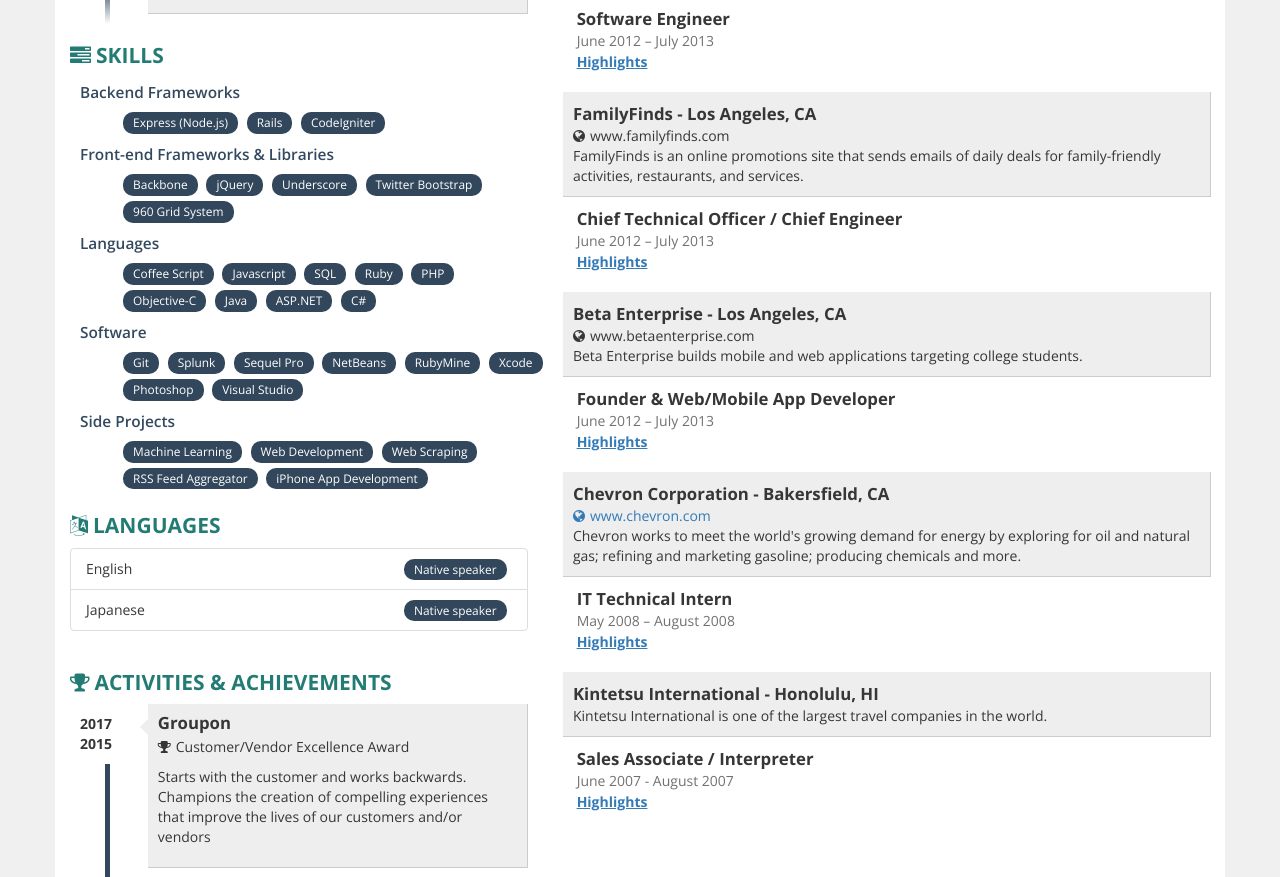
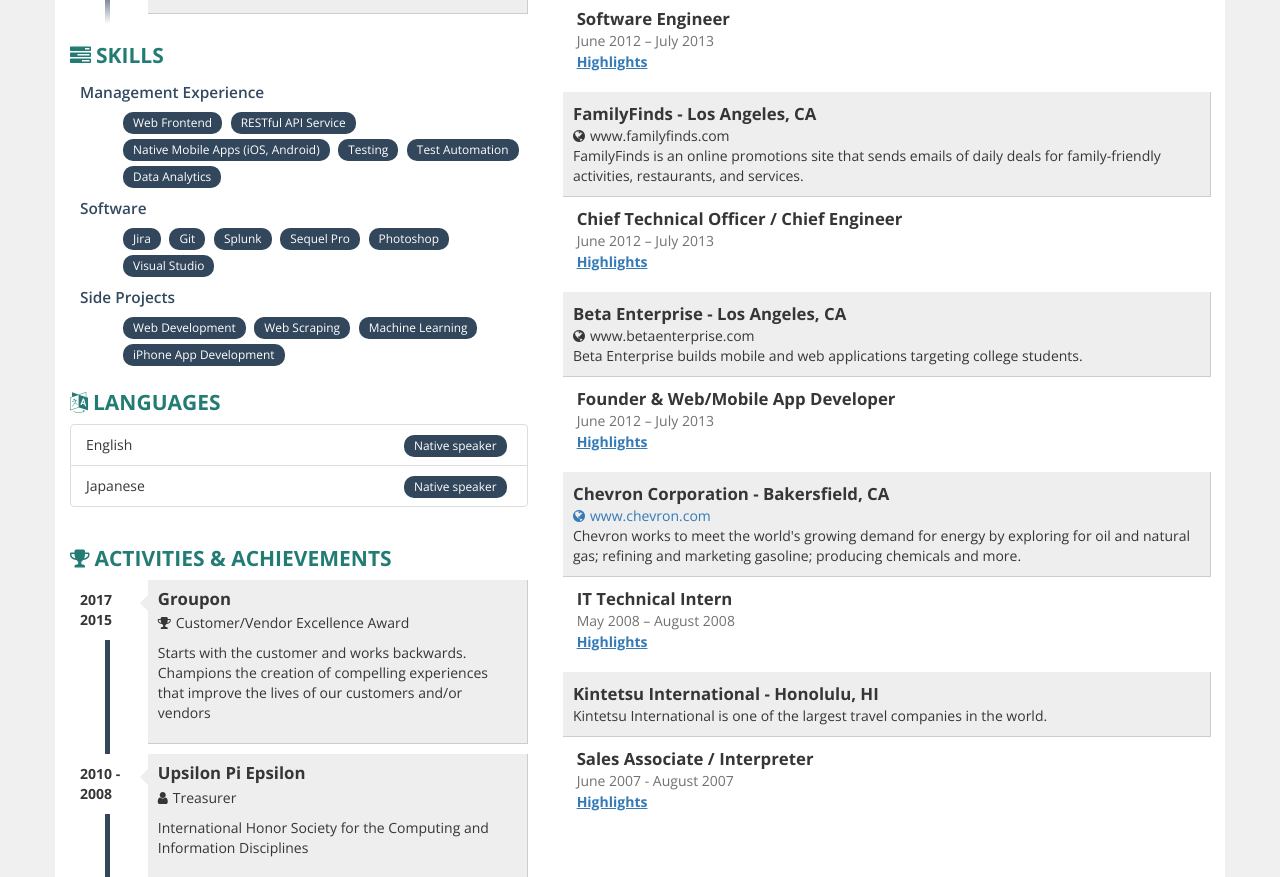
Before and after one commit to rjyamada/rjyamada.github.io, a plain HTML site: page index.html in a window 1280 px wide. Shown: the part 849-1726 px from the top of the page. Drawn offline with nearby package versions, Linux system fonts and the light colour scheme.

Commit message:
Update Skills

```diff
--- a/index.html
+++ b/index.html
@@ -66,46 +66,23 @@
           <div class="box clearfix">
             <h2><i class="fa fa-tasks ico"></i>Skills</h2>
             <div class="skills">
-              <div class="item-skills">Backend Frameworks</div>
+              <div class="item-skills">Management Experience</div>
               <div class="col-sm-offset-1 col-sm-12 clearfix">
-                <span class="skill badge">Express (Node.js)</span>
-                <span class="skill badge">Rails</span>
-                <span class="skill badge">CodeIgniter</span>
-              </div>
-            </div>
-            <div class="skills">
-              <div class="item-skills">Front-end Frameworks &amp; Libraries</div>
-              <div class="col-sm-offset-1 col-sm-12 clearfix">
-                <span class="skill badge">Backbone</span>
-                <span class="skill badge">jQuery</span>
-                <span class="skill badge">Underscore</span>
-                <span class="skill badge">Twitter Bootstrap</span>
-                <span class="skill badge">960 Grid System</span>
-              </div>
-            </div>
-            <div class="skills">
-              <div class="item-skills">Languages</div>
-              <div class="col-sm-offset-1 col-sm-12 clearfix">
-                <span class="skill badge">Coffee Script</span>
-                <span class="skill badge">Javascript</span>
-                <span class="skill badge">SQL</span>
-                <span class="skill badge">Ruby</span>
-                <span class="skill badge">PHP</span>
-                <span class="skill badge">Objective-C</span>
-                <span class="skill badge">Java</span>
-                <span class="skill badge">ASP.NET</span>
-                <span class="skill badge">C#</span>
+                <span class="skill badge">Web Frontend</span>
+                <span class="skill badge">RESTful API Service</span>
+                <span class="skill badge">Native Mobile Apps (iOS, Android)</span>
+                <span class="skill badge">Testing</span>
+                <span class="skill badge">Test Automation</span>
+                <span class="skill badge">Data Analytics</span>
               </div>
             </div>
             <div class="skills">
               <div class="item-skills">Software</div>
               <div class="col-sm-offset-1 col-sm-12 clearfix">
+                <span class="skill badge">Jira</span>
                 <span class="skill badge">Git</span>
                 <span class="skill badge">Splunk</span>
                 <span class="skill badge">Sequel Pro</span>
-                <span class="skill badge">NetBeans</span>
-                <span class="skill badge">RubyMine</span>
-                <span class="skill badge">Xcode</span>
                 <span class="skill badge">Photoshop</span>
                 <span class="skill badge">Visual Studio</span>
               </div>
@@ -113,10 +90,9 @@
             <div class="skills">
               <div class="item-skills">Side Projects</div>
               <div class="col-sm-offset-1 col-sm-12 clearfix">
-                <span class="skill badge">Machine Learning</span>
                 <span class="skill badge">Web Development</span>
                 <span class="skill badge">Web Scraping</span>
-                <span class="skill badge">RSS Feed Aggregator</span>
+                <span class="skill badge">Machine Learning</span>
                 <span class="skill badge">iPhone App Development</span>
               </div>
             </div>
```
